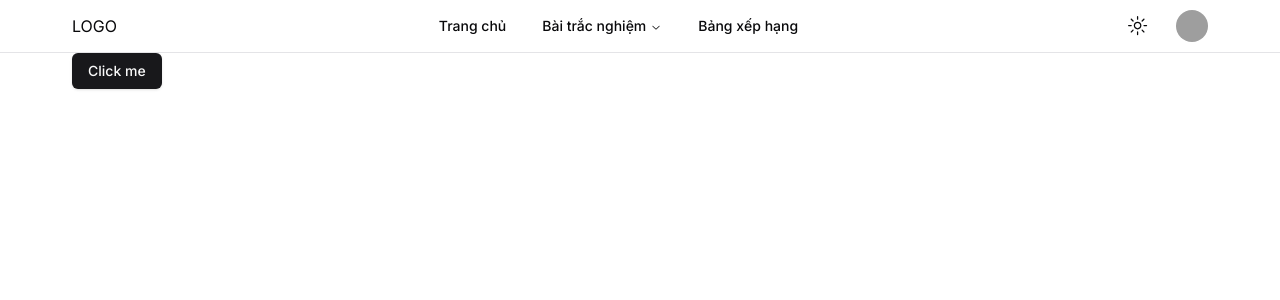
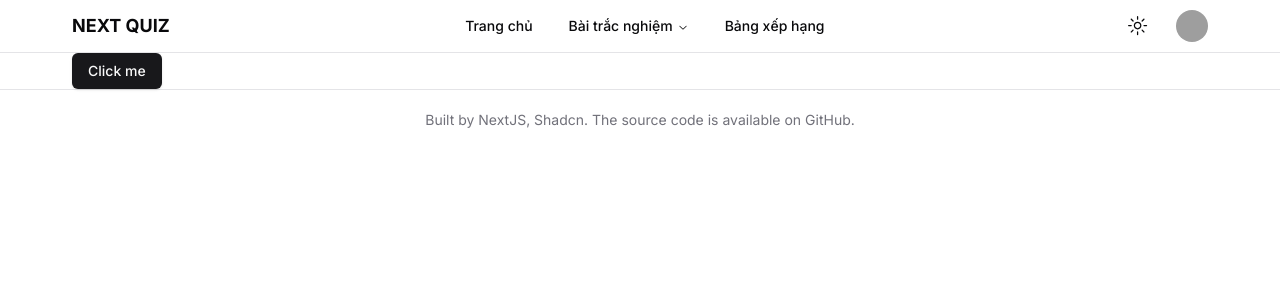
Before and after one commit to haitrieu1811/next-quiz-client, a Next.js app: page / in a window 1280 px wide. Shown: the top 300 px of the page. Built offline with nearby package versions, Linux system fonts and the light colour scheme; grey boxes are pictures that could not be loaded.

Commit message:
Tạo footer

```diff
--- a/src/app/(user)/layout.tsx
+++ b/src/app/(user)/layout.tsx
@@ -1,5 +1,6 @@
 import { Fragment, ReactNode } from "react";
 
+import Footer from "@/components/footer";
 import Header from "@/components/header";
 
 const UserLayout = ({ children }: { children: ReactNode }) => {
@@ -7,6 +8,7 @@ const UserLayout = ({ children }: { children: ReactNode }) => {
     <Fragment>
       <Header />
       <main className="container">{children}</main>
+      <Footer />
     </Fragment>
   );
 };
--- /dev/null
+++ b/src/components/footer.tsx
@@ -0,0 +1,19 @@
+const Footer = () => {
+  return (
+    <footer className="border-t">
+      <p className="text-center py-5 text-sm text-zinc-500">
+        Built by NextJS, Shadcn. The source code is available on{" "}
+        <a
+          href="https://github.com/haitrieu1811/next-quiz-client"
+          target="_blank"
+          className="hover:underline"
+        >
+          GitHub
+        </a>
+        .
+      </p>
+    </footer>
+  );
+};
+
+export default Footer;
--- a/src/components/header.tsx
+++ b/src/components/header.tsx
@@ -1,7 +1,6 @@
 "use client";
 
 import Link from "next/link";
-import { forwardRef } from "react";
 
 import {
   NavigationMenu,
@@ -13,14 +12,13 @@ import {
   navigationMenuTriggerStyle,
 } from "@/components/ui/navigation-menu";
 import PATH from "@/constants/path";
-import { cn } from "@/lib/utils";
 import AccountDropdown from "./account-dropdown";
 import { ModeToggle } from "./mode-toggle";
 
 const components: { title: string; href: string; description: string }[] = [
   {
     title: "Địa lý",
-    href: "/docs/primitives/alert-dialog",
+    href: PATH.QUIZZES,
     description: "Kiểm tra kiến thức về địa lý trong nươc và quốc tế của bạn.",
   },
   {
@@ -31,37 +29,13 @@ const components: { title: string; href: string; description: string }[] = [
   },
 ];
 
-const ListItem = forwardRef<
-  React.ElementRef<"a">,
-  React.ComponentPropsWithoutRef<"a">
->(({ className, title, children, ...props }, ref) => {
-  return (
-    <li>
-      <NavigationMenuLink asChild>
-        <a
-          ref={ref}
-          className={cn(
-            "block select-none space-y-1 rounded-md p-3 leading-none no-underline outline-none transition-colors hover:bg-accent hover:text-accent-foreground focus:bg-accent focus:text-accent-foreground",
-            className
-          )}
-          {...props}
-        >
-          <div className="text-sm font-semibold leading-none">{title}</div>
-          <p className="line-clamp-2 text-sm leading-snug text-muted-foreground">
-            {children}
-          </p>
-        </a>
-      </NavigationMenuLink>
-    </li>
-  );
-});
-ListItem.displayName = "ListItem";
-
 const Header = () => {
   return (
     <header className="sticky top-0 left-0 right-0 bg-background border-b">
       <nav className="container py-2 flex justify-between items-center">
-        <Link href={PATH.HOME}>LOGO</Link>
+        <Link href={PATH.HOME} className="font-bold text-lg flex items-center">
+          NEXT QUIZ
+        </Link>
         <NavigationMenu>
           <NavigationMenuList>
             <NavigationMenuItem>
@@ -74,15 +48,23 @@ const Header = () => {
             <NavigationMenuItem>
               <NavigationMenuTrigger>Bài trắc nghiệm</NavigationMenuTrigger>
               <NavigationMenuContent>
-                <ul className="grid w-[400px] gap-3 p-4 md:w-[500px] md:grid-cols-2 lg:w-[600px] ">
+                <ul className="grid w-[400px] gap-2 p-2 md:w-[500px] md:grid-cols-2 lg:w-[600px] ">
                   {components.map((component) => (
-                    <ListItem
-                      key={component.title}
-                      title={component.title}
-                      href={component.href}
-                    >
-                      {component.description}
-                    </ListItem>
+                    <li key={component.href}>
+                      <NavigationMenuLink asChild>
+                        <Link
+                          href={component.href}
+                          className="block select-none space-y-1 rounded-md p-3 leading-none no-underline outline-none transition-colors hover:bg-accent hover:text-accent-foreground focus:bg-accent focus:text-accent-foreground"
+                        >
+                          <div className="text-sm font-semibold">
+                            {component.title}
+                          </div>
+                          <p className="line-clamp-2 text-sm text-muted-foreground">
+                            {component.description}
+                          </p>
+                        </Link>
+                      </NavigationMenuLink>
+                    </li>
                   ))}
                 </ul>
               </NavigationMenuContent>
```
